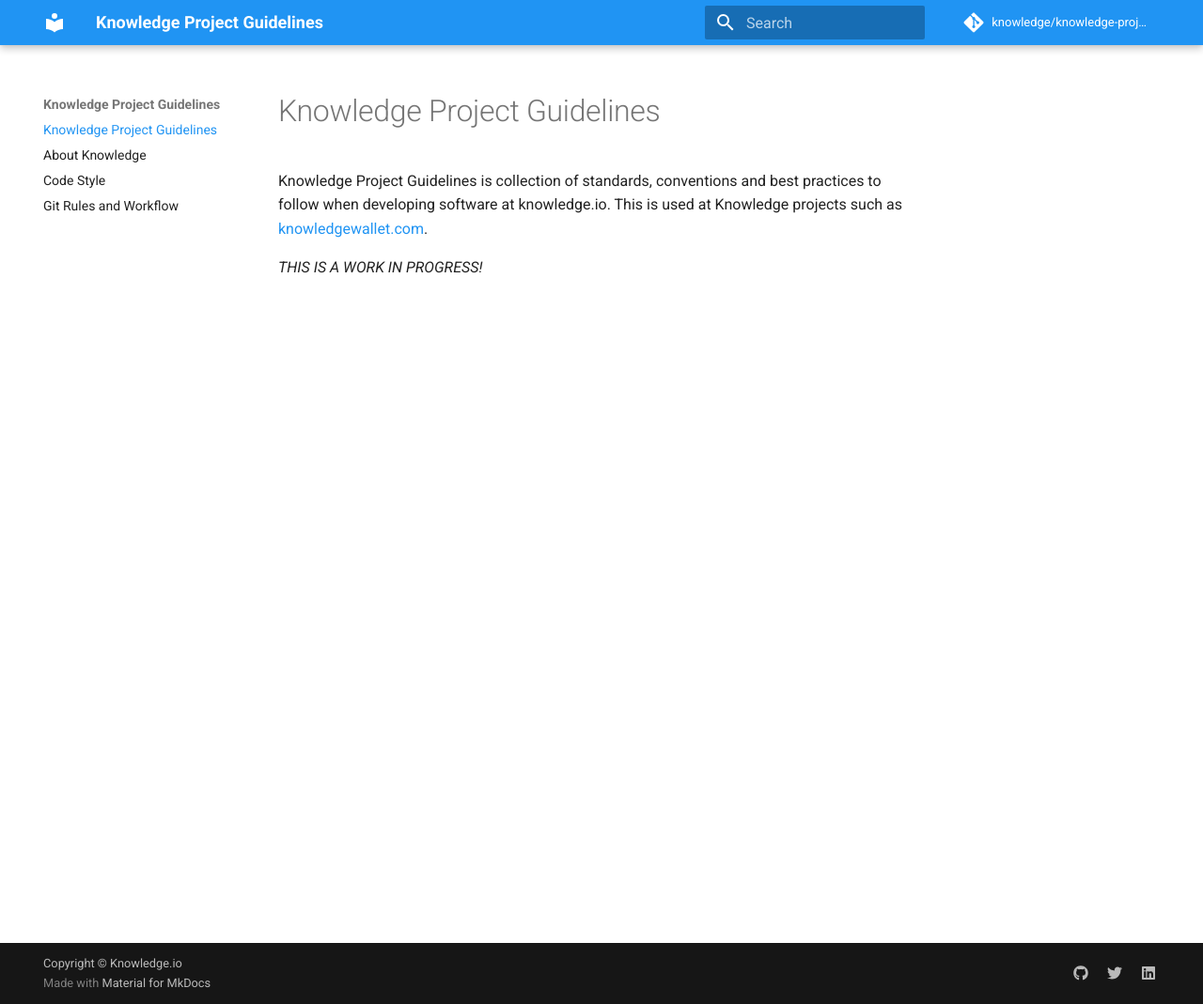
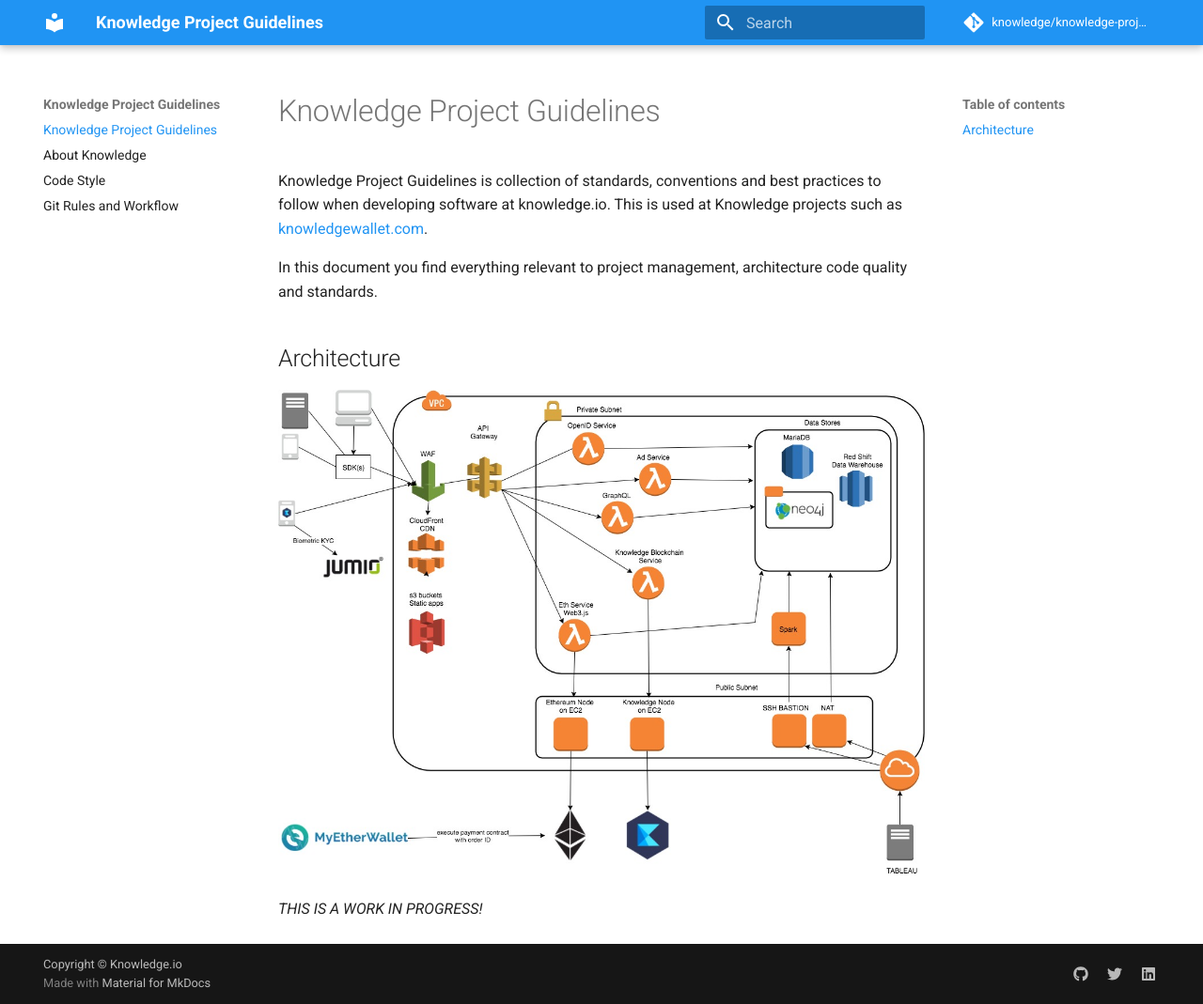
Before and after one commit to fossabot/knowledge-project-guidelines, an MkDocs documentation site: the page built from docs/index.md, in a window 1280 px wide and 1069 px high. Shown: the whole window at 94% size. Built offline with MkDocs 1.6.1 and Material for MkDocs 9.7.7, drawn with Linux system fonts in a browser that asks for light colours; comment, search, counter and statistics services are not loaded.

Commit message:
add architecture picture

```diff
--- a/docs/index.md
+++ b/docs/index.md
@@ -2,4 +2,10 @@
 
 Knowledge Project Guidelines is collection of standards, conventions and best practices to follow when developing software at knowledge.io. This is used at Knowledge projects such as [knowledgewallet.com](knowledgewallet.com).
 
+In this document you find everything relevant to project management, architecture code quality and standards.
+
+## Architecture
+
+![](/img/Knowledge-Full.jpg)
+
 *THIS IS A WORK IN PROGRESS!*
```
Also changed, not shown: docs/img/Knowledge-Full.jpg (added).
